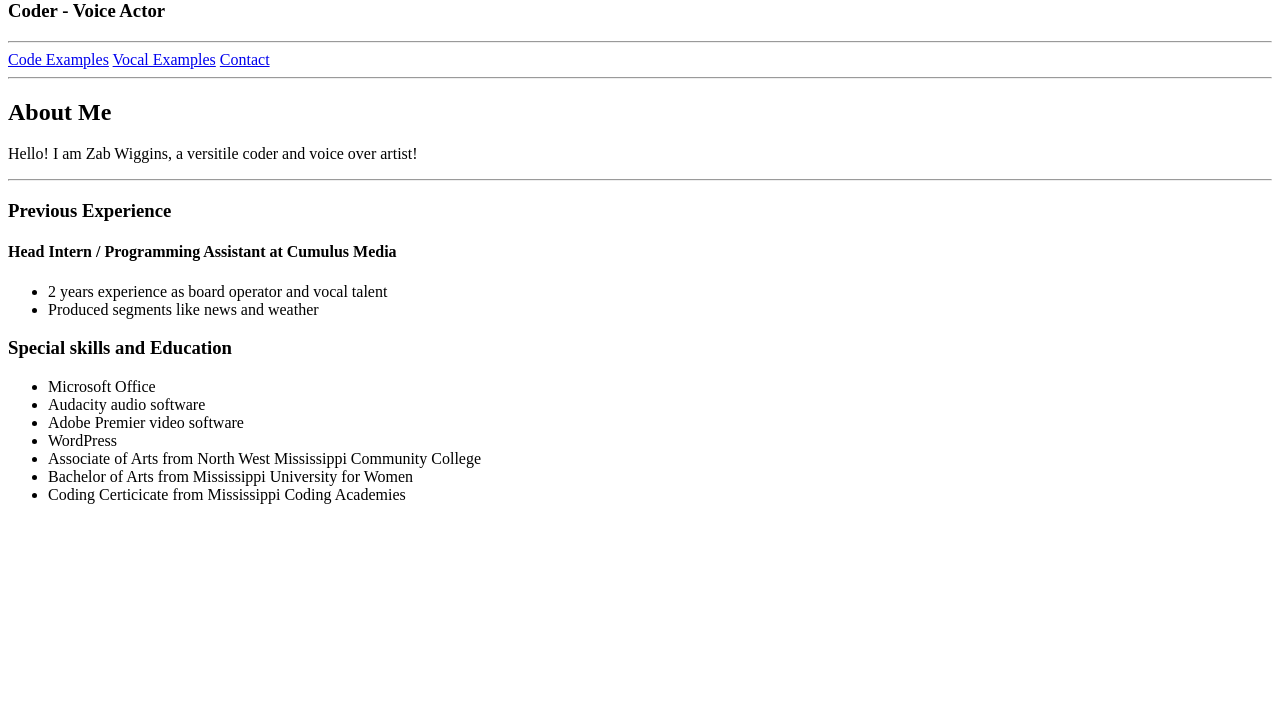
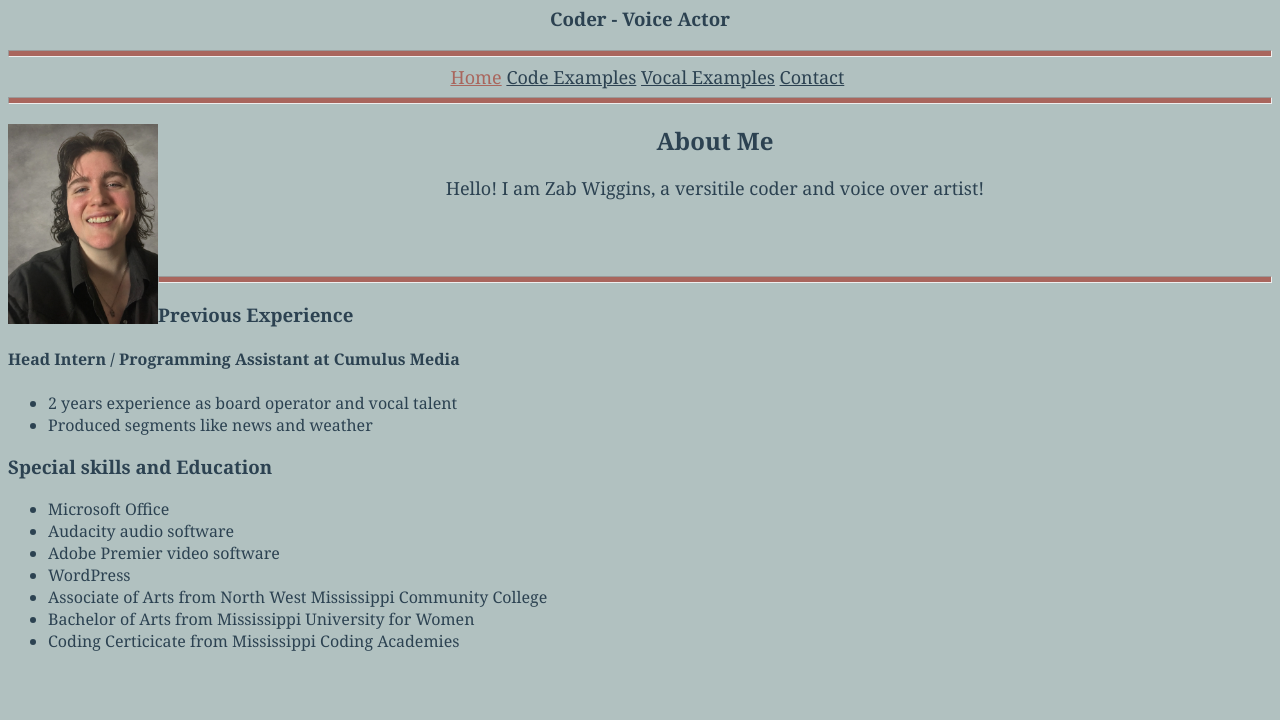
Before and after one commit to ZabWiggins/zabwiggins.github.io, a website: page index.html in a window 1280 px wide. Shown: the part 80-800 px from the top of the page. Drawn offline with Linux system fonts and the light colour scheme.

Commit message:
Add files via upload

```diff
--- a/index.html
+++ b/index.html
@@ -4,21 +4,28 @@
     <meta charset="UTF-8" />
     <meta name="viewport" content="width=device-width, initial-scale=1.0" />
     <meta http-equiv="X-UA-Compatible" content="ie=edge" />
+    <link rel="stylesheet" href="style.css">
     <title>Zab Wiggins</title>
   </head>
   <body>
     <h1>Zab Wiggins</h1>
-    <h3>Coder - Voice Actor</h3>
+    <h3 id="tagline">Coder - Voice Actor</h3>
     <hr />
-    <div class="nav-menu">
+    <div id="menu">
+      <a href="index.html" class="active">Home</a>
       <a href="code.html">Code Examples</a>
       <a href="voice-acting.html">Vocal Examples</a>
       <a href="contact.html">Contact</a>
     </div>
     <hr />
-    <h2 id="about-me">About Me</h2>
+
+    <div id="about">
+        <img src="images/picture.jpg" id="pic">
+        <h2 id="about-me">About Me</h2>
+
     <p id="bio">Hello! I am Zab Wiggins, a versitile coder and voice over artist!</p>
-    <hr/>
+  </div>
+  <hr/>
     <h3 id="experience">Previous Experience<h3>
      <h4> Head Intern / Programming Assistant at Cumulus Media</h4>
       <ul>
--- /dev/null
+++ b/style.css
@@ -0,0 +1,44 @@
+* {
+  background-color: #b1c1c0;
+  font-family: "Georgia";
+  color: #2c4251;
+}
+h1 {
+  text-align: center;
+}
+h2 {
+  text-align: center;
+}
+hr {
+  width: 100;
+  height: 5px;
+  background-color: #a9665d;
+  position: relative;
+}
+#bio {
+  text-align: center;
+  font-size: 18px;
+}
+#tagline {
+  text-align: center;
+}
+#email {
+  color: #000000;
+}
+#menu {
+  font-size: 18px;
+  padding-left: 35%;
+  padding-right: 32%;
+}
+.active {
+  color: #a9665d;
+}
+#pic {
+  width: 150px;
+  height: 200px;
+  float: left;
+  position: relative;
+}
+#about {
+  padding-bottom: 50px;
+}
```
Also changed, not shown: code.html (+7 -5 lines), contact.html (+7 -5 lines), voice-acting.html (+7 -6 lines), images/picture.jpg (added).
